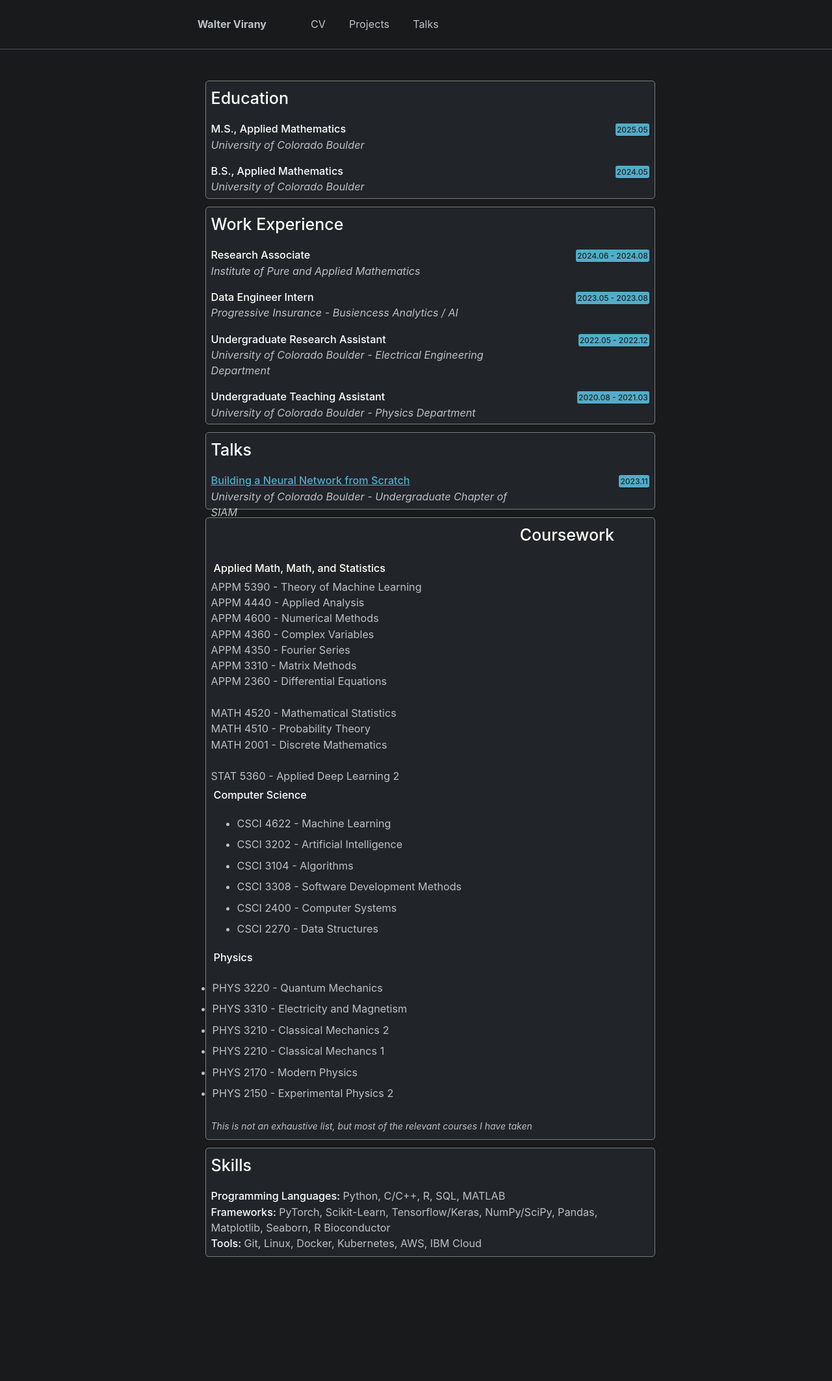
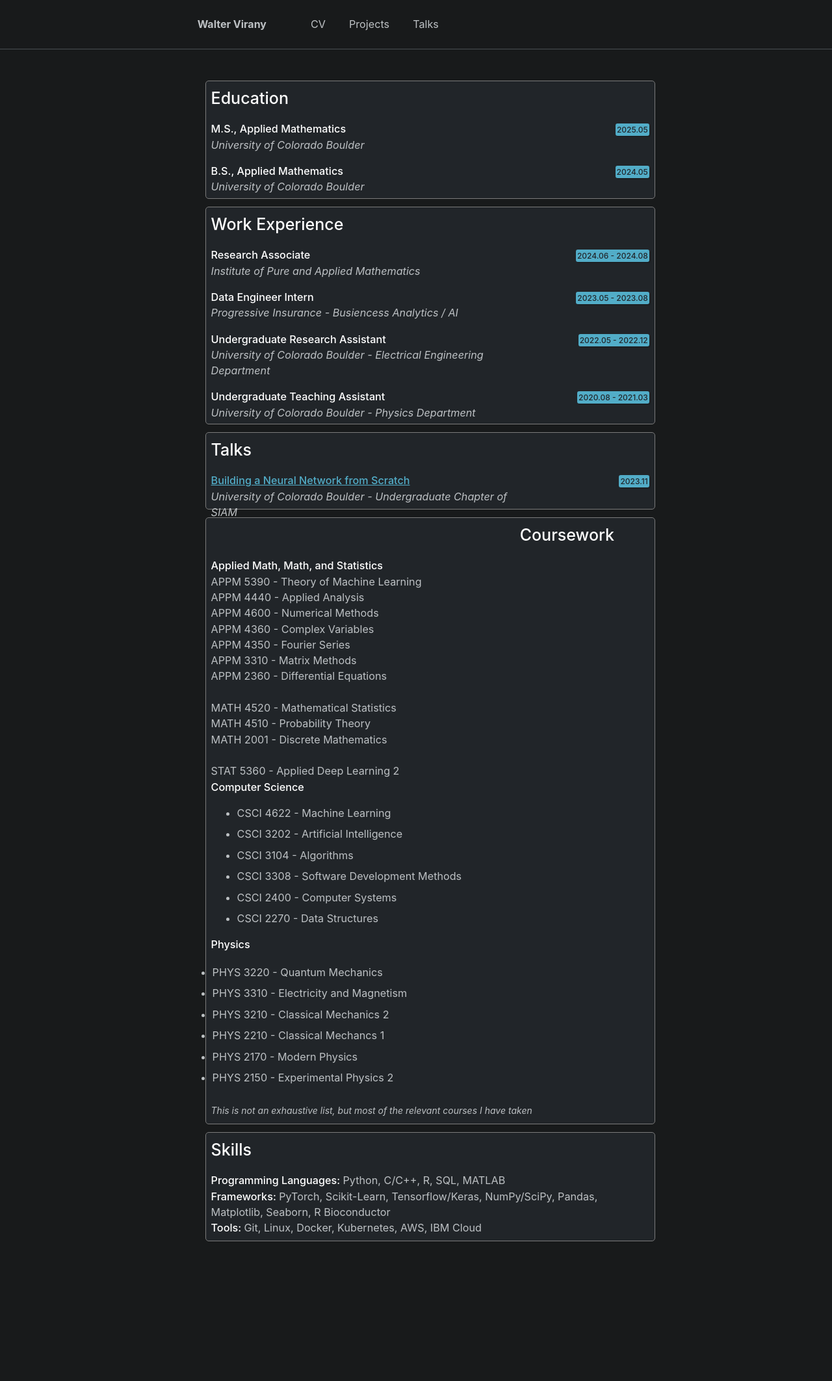
Before and after one commit to wvirany/wvirany.github.io, a Jekyll site: the page built from _pages/cv.html, in a window 1280 px wide. Shown: the whole page at 65% size. Built offline with Jekyll 4.4.1, drawn with Linux system fonts in a browser that asks for light colours; after the commit the page ends 2101 px from its top, so only the background shows below that.

Commit message:
Update cv.html

```diff
--- a/_pages/cv.html
+++ b/_pages/cv.html
@@ -173,7 +173,7 @@ div.cv {
     <div class="cv">
         <div style="font-size:25px; font-weight:450; padding:8px; color:white;">Coursework</div>
         <div style="padding:8px">
-            <div style="font-weight:450; padding:4px; color:white;">Applied Math, Math, and Statistics</div>
+            <div style="font-weight:450; color:white;">Applied Math, Math, and Statistics</div>
             APPM 5390 - Theory of Machine Learning<br>
             APPM 4440 - Applied Analysis<br>
             APPM 4600 - Numerical Methods<br>
@@ -203,7 +203,7 @@ div.cv {
                     <br>
                     <li>STAT 5360 - Applied Deep Learning 2</li>
                 </ul> -->
-            <div style="font-weight:450; padding:4px; color:white;">Computer Science</div>
+            <div style="font-weight:450; color:white;">Computer Science</div>
                 <ul>
                     <li>CSCI 4622 - Machine Learning</li>
                     <li>CSCI 3202 - Artificial Intelligence</li>
@@ -212,7 +212,7 @@ div.cv {
                     <li>CSCI 2400 - Computer Systems</li>
                     <li>CSCI 2270 - Data Structures</li>
                 </ul>
-            <div style="font-weight:450; padding:4px; color:white;">Physics</div>
+            <div style="font-weight:450; color:white;">Physics</div>
                 <ul style="padding:2px">
                     <li>PHYS 3220 - Quantum Mechanics</li>
                     <li>PHYS 3310 - Electricity and Magnetism</li>
```
